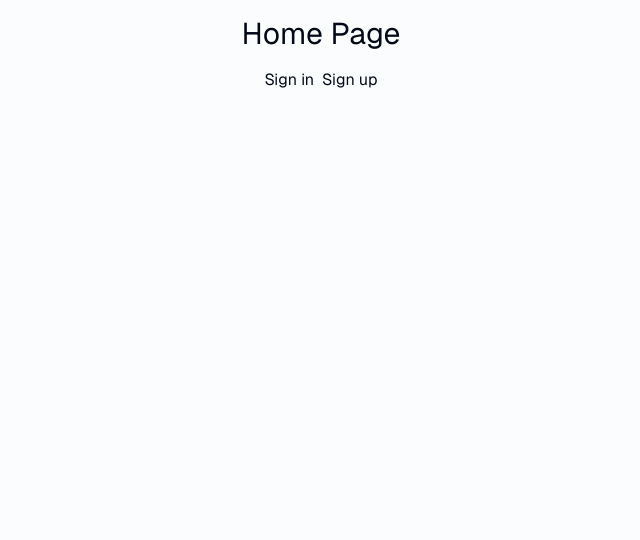
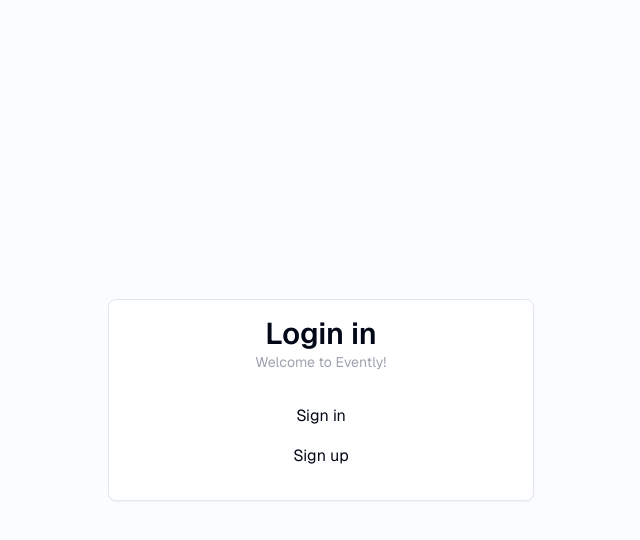
Before and after one commit to narozezzat/calendar-full-satck-next-js, a Next.js app: page / in a window 1280 px wide. Shown: the top 540 px of the page, without its empty margins (319-959 px from the left). Built offline with nearby package versions, Linux system fonts and the light colour scheme; no server answers.

Commit message:
fix login page

```diff
--- a/src/app/page.tsx
+++ b/src/app/page.tsx
@@ -1,22 +1,29 @@
 import { Button } from "@/components/ui/button";
-import { SignInButton, SignUpButton, UserButton } from "@clerk/nextjs";
+import { Card } from "@/components/ui/card";
+import { SignInButton, SignUpButton } from "@clerk/nextjs";
 import { auth } from "@clerk/nextjs/server";
 import { redirect } from "next/navigation";
 
 export default function HomePage() {
-  const { userId } = auth()
-  if (userId != null) redirect("/events")
+  const { userId } = auth();
+  if (userId != null) redirect("/events");
 
-  return <div className="text-center container my-4 mx-auto">
-    <h1 className="text-3xl mb-4">Home Page</h1>
-    <div className="flex gap-2 justify-center">
+  return (
+    <div className="flex justify-center items-center min-h-screen">
+      <Card className="w-full mx-4 lg:mx-0 lg:w-1/3">
+        <div className="text-center mt-4">
+          <h1 className="text-3xl font-semibold">Login in</h1>
+          <p className="text-gray-400 text-sm">Welcome to Evently!</p>
+        </div>
+        <div className="flex px-4 py-8 flex-col gap-4">
           <Button asChild>
             <SignInButton />
           </Button>
           <Button asChild>
             <SignUpButton />
           </Button>
-      <UserButton />
         </div>
-  </div>;
+      </Card>
+    </div>
+  );
 }
```
Lines whose indentation alone changed are shown as unchanged.
